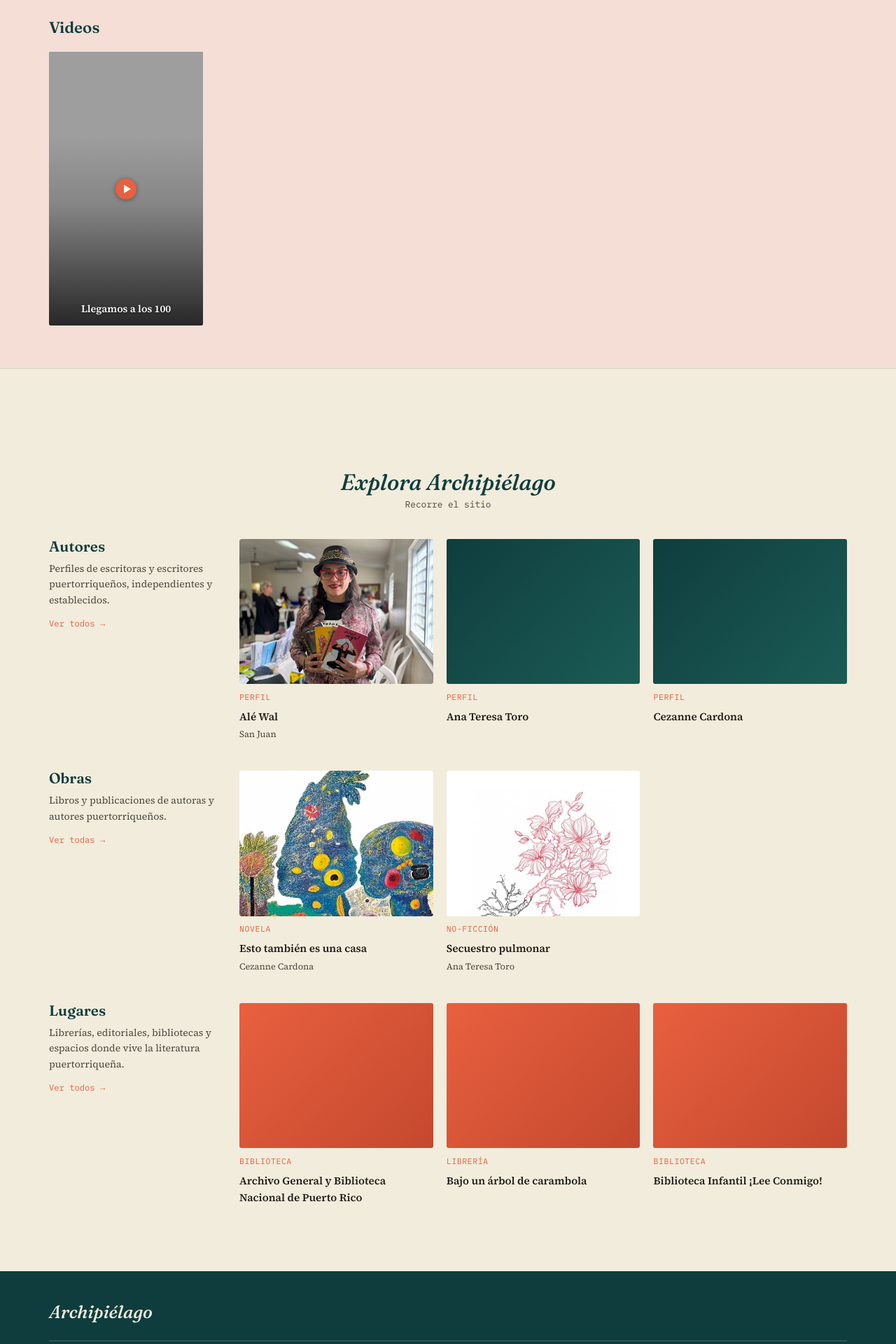
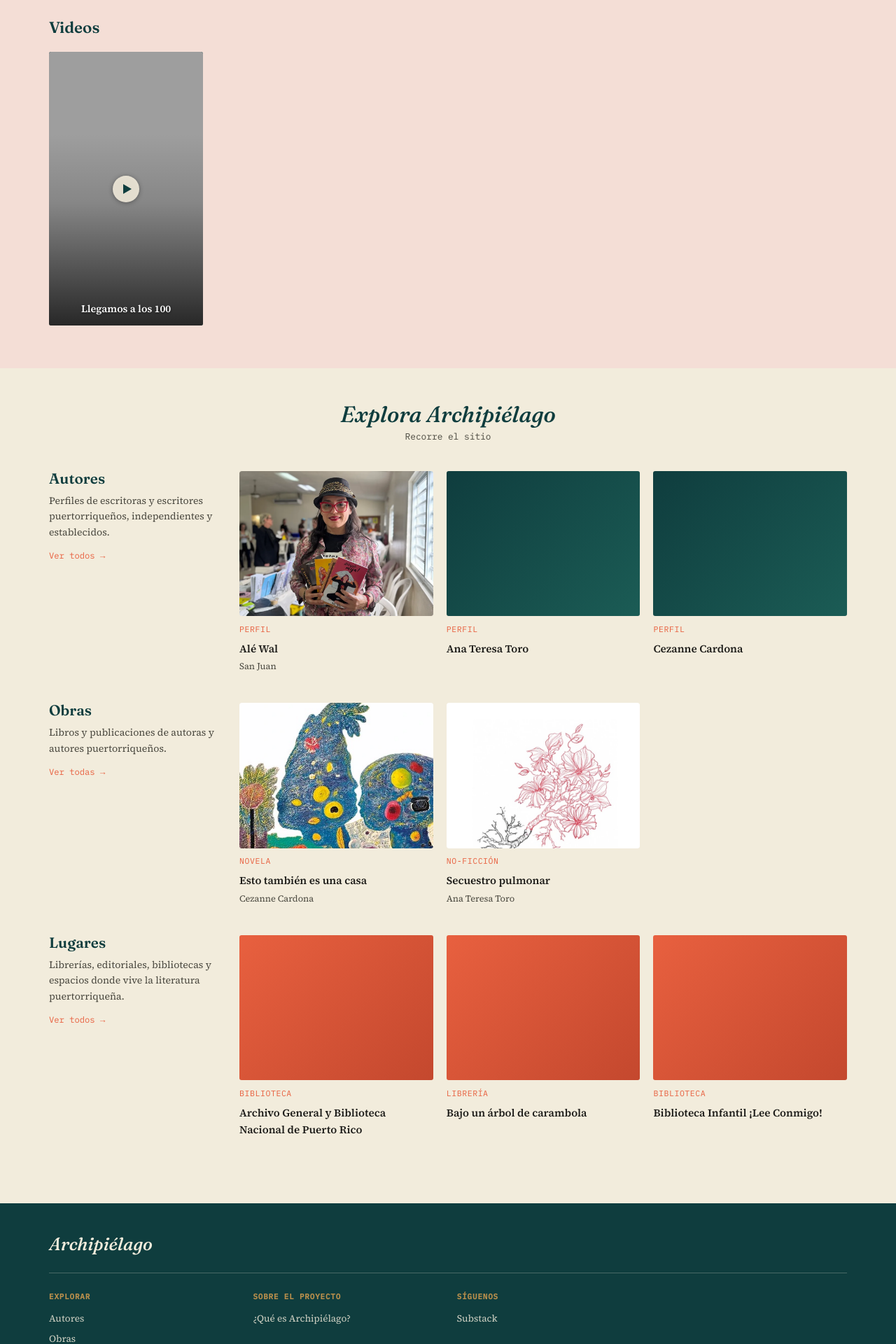
Before and after one commit to rgjanet/archipielago, a Jekyll site: the page built from index.html, in a window 1280 px wide. Shown: the part 1592-3512 px from the top of the page at 70% size. Built offline with Jekyll 4.4.1, drawn with Linux system fonts in a browser that asks for light colours.

Commit message:
Add files via upload

```diff
--- a/_includes/home-podcast.html
+++ b/_includes/home-podcast.html
@@ -1,6 +1,6 @@
+{% assign podcast_episodes = site.media | where: "media_type", "Podcast" %}
+{% if podcast_episodes.size > 0 %}
 <div class="podcast-section">
-  {% assign podcast_episodes = site.media | where: "media_type", "Podcast" %}
-  {% if podcast_episodes.size > 0 %}
   <div class="pc-heading">
     <h2>{{ include.heading | default: "Podcast" }}</h2>
   </div>
@@ -22,5 +22,5 @@
     </a>
     {% endfor %}
   </div>
-  {% endif %}
 </div>
+{% endif %}
--- a/_includes/home-videocarousel.html
+++ b/_includes/home-videocarousel.html
@@ -1,8 +1,8 @@
+{% assign vc_reviews_only = site.media | where: "media_type", "Reseña en video" %}
+{% assign vc_reels_only = site.media | where: "media_type", "Reel" %}
+{% assign video_reviews = vc_reviews_only | concat: vc_reels_only %}
+{% if video_reviews.size > 0 %}
 <div class="video-carousel-section">
-  {% assign vc_reviews_only = site.media | where: "media_type", "Reseña en video" %}
-  {% assign vc_reels_only = site.media | where: "media_type", "Reel" %}
-  {% assign video_reviews = vc_reviews_only | concat: vc_reels_only %}
-  {% if video_reviews.size > 0 %}
   <div class="vc-heading">
     <h2>{{ include.heading | default: "Videos" }}</h2>
   </div>
@@ -29,7 +29,7 @@
         <div class="vc-scrim"></div>
         {% if vc_has_video %}
         <div class="vc-play">
-          <svg width="32" height="32" viewBox="0 0 32 32"><circle cx="16" cy="16" r="15" fill="#E8603F"/><path d="M13 10l10 6-10 6z" fill="#FFFDF6"/></svg>
+          <svg width="40" height="40" viewBox="0 0 40 40"><circle cx="20" cy="20" r="19" fill="rgba(242,236,220,0.9)"/><path d="M16 13l12 7-12 7z" fill="#0F3D3E"/></svg>
         </div>
         {% endif %}
         <div class="vc-caption">
@@ -209,5 +209,5 @@
       });
     })();
   </script>
-  {% endif %}
 </div>
+{% endif %}
```
